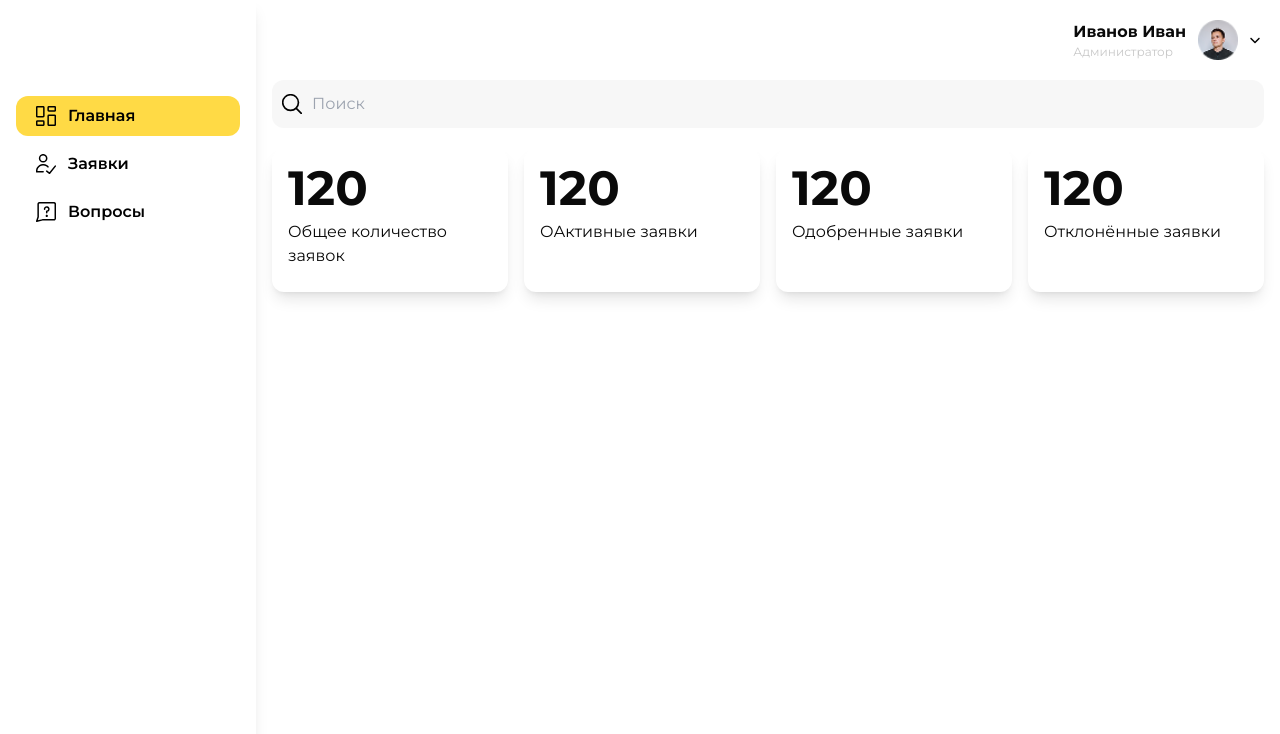
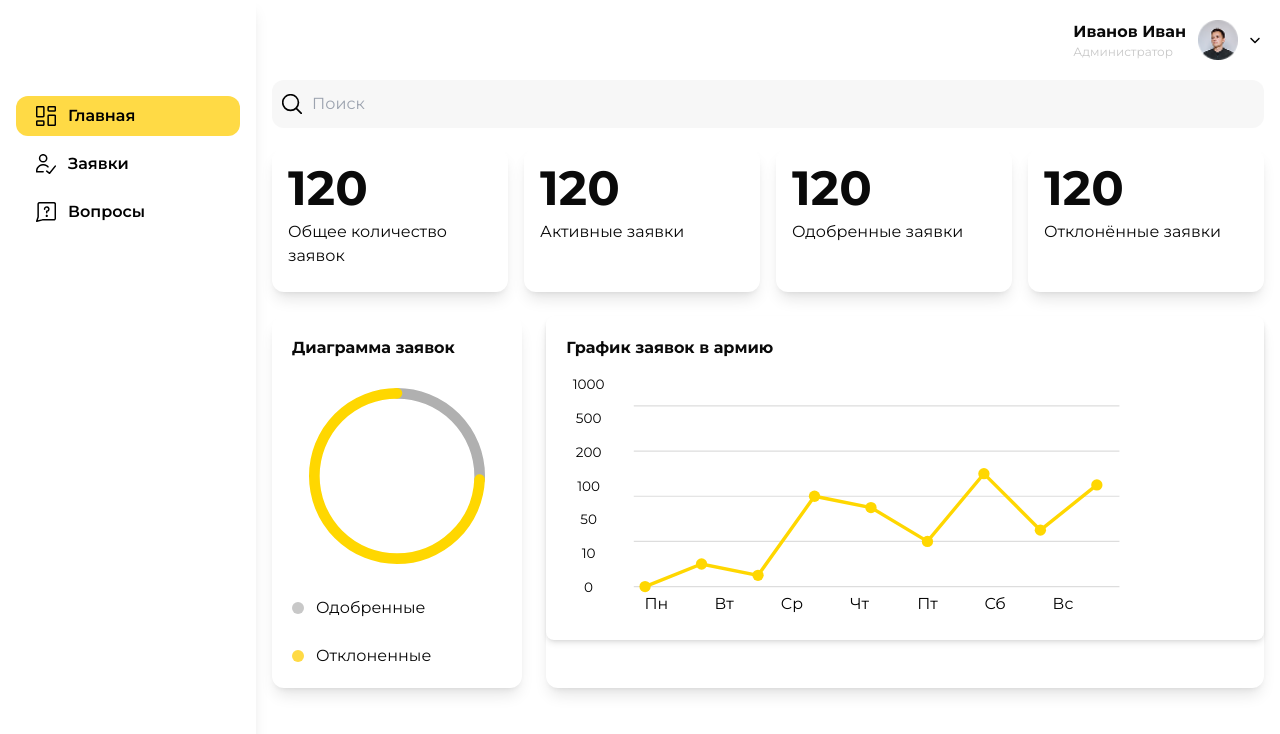
Before and after one commit to d1maash/kz-army, a Next.js app: page /admin in a window 1280 px wide. Shown: the top 734 px of the page. Built offline with nearby package versions, Linux system fonts and the light colour scheme.

Commit message:
admin first page done

```diff
--- a/src/app/admin/application/page.tsx
+++ b/src/app/admin/application/page.tsx
@@ -1,7 +1,33 @@
+import Image from "next/image"
 
 const AdminApplication = () => {
   return (
-    <div>AdminApplication</div>
+    <div>
+      <div className="flex justify-between gap-3">
+        <form action="#" className="w-full">
+              <input
+                type="text"
+                placeholder="Поиск"
+                className="w-full p-3 pl-10 shadow-sm rounded-xl bg-[#F7F7F7]"
+                style={{
+                  backgroundImage: "url('/icons/search.svg')",
+                  backgroundRepeat: "no-repeat",
+                  backgroundPosition: "10px center",
+                  backgroundSize: "20px 20px",
+              }}
+            />
+          </form>
+          <button className="flex justify-center gap-3 items-center font-medium bg-custom-yellow rounded-xl p-3 px-6">
+            Печать
+            <Image
+              src="/icons/download-file.svg"
+              alt="download"
+              width={16}
+              height={16}
+            />
+          </button>
+      </div>
+    </div>
   )
 }
 
--- a/src/app/admin/page.tsx
+++ b/src/app/admin/page.tsx
@@ -1,4 +1,7 @@
 "use client"
+
+import CustomPieChart from "@/components/admin/CustomPieChart";
+import LineChart from "@/components/admin/LineChart";
 
 const AdminPage = () => {
   return (
@@ -14,7 +17,7 @@ const AdminPage = () => {
                 backgroundPosition: "10px center",
                 backgroundSize: "20px 20px",
             }}
-            />
+          />
 
         </form>
 
@@ -25,7 +28,7 @@ const AdminPage = () => {
             </div>
             <div className="p-4 h-36 bg-white shadow-lg rounded-xl">
                 <h2 className="font-bold text-5xl">120</h2>
-                <p className="mt-2">ОАктивные заявки</p>
+                <p className="mt-2">Активные заявки</p>
             </div>
             <div className="p-4 h-36 bg-white shadow-lg rounded-xl">
                 <h2 className="font-bold text-5xl">120</h2>
@@ -38,9 +41,24 @@ const AdminPage = () => {
 
         </div>
 
-        <div className="flex justify-between">
-              <div className="flex flex-col bg-white shadow-lg">
+        <div className="flex justify-between flex-wrap md:flex-nowrap mt-6 gap-6">
+              {/* CHART PIE */}
+              <div className="flex flex-col rounded-xl p-5 w-full md:w-1/3 min-h-56 bg-white shadow-lg">
+                  <h1 className="font-bold">Диаграмма заявок</h1>
+                  <CustomPieChart accepted={5} rejected={15} />
+                  <div className="flex items-center mt-6 gap-3">
+                      <div className="bg-[#C8C8C8] w-3 h-3 rounded-full"></div>
+                      <p>Одобренные</p>
+                  </div>
+                  <div className="flex items-center mt-6 gap-3">
+                    <div className="bg-custom-yellow w-3 h-3 rounded-full"></div>
+                    <p>Отклоненные</p>
+                  </div>
+              </div>
 
+              {/* STATISTIC */}
+              <div className="bg-white shadow-lg rounded-xl min-h-53 w-full">
+                  <LineChart />
               </div>
         </div>
     </div>
--- /dev/null
+++ b/src/components/admin/CustomPieChart.tsx
@@ -0,0 +1,44 @@
+interface Data {
+    accepted: number;
+    rejected: number;
+}
+
+export default function ThinDonutChart({ accepted, rejected }: Data) {
+    const total = accepted + rejected;
+    const acceptedPercentage = (accepted / total) * 100;
+    const rejectedPercentage = (rejected / total) * 100;
+
+    return (
+      <div className="flex justify-center mt-5 bg-white">
+        <div className="relative w-48 h-48">
+          <svg width="100%" height="100%" viewBox="0 0 36 36" className="absolute mx-auto -rotate-90">
+            {/* Grey (Accepted) */}
+            <circle
+              cx="18"
+              cy="18"
+              r="15.5"
+              fill="transparent"
+              stroke="#B0B0B0"
+              strokeWidth="2"
+              strokeDasharray={`${acceptedPercentage} ${100 - acceptedPercentage}`}
+              strokeDashoffset="0"
+              strokeLinecap="round"
+            />
+            {/* Yellow (Rejected) */}
+            <circle
+              cx="18"
+              cy="18"
+              r="15.5"
+              fill="transparent"
+              stroke="#FFD700"
+              strokeWidth="2"
+              strokeDasharray={`${rejectedPercentage} ${100 - rejectedPercentage}`}
+              strokeDashoffset={`-${acceptedPercentage}`}
+              strokeLinecap="round"
+            />
+          </svg>
+
+        </div>
+      </div>
+    );
+  }
--- /dev/null
+++ b/src/components/admin/LineChart.tsx
@@ -0,0 +1,44 @@
+export default function LineChart() {
+    return (
+      <div className="mx-auto bg-white shadow-md rounded-lg p-5">
+        <h2 className="font-bold">График заявок в армию</h2>
+        <svg viewBox="-10 -10 600 220" className="w-full mx-auto mt-3">
+          {/* Grid Lines */}
+          <g stroke="#ddd">
+            <line x1="50" y1="180" x2="480" y2="180" />
+            <line x1="50" y1="140" x2="480" y2="140" />
+            <line x1="50" y1="100" x2="480" y2="100" />
+            <line x1="50" y1="60" x2="480" y2="60" />
+            <line x1="50" y1="20" x2="480" y2="20" />
+          </g>
+
+          {/* Y-Axis Labels */}
+          {[0, 10, 50, 100, 200, 500, 1000].map((num, i) => (
+            <text key={i} x="10" y={185 - i * 30} textAnchor="middle" className="text-gray-600 text-xs">
+              {num}
+            </text>
+          ))}
+
+          {/* Line Graph */}
+          <polyline
+            fill="none"
+            stroke="#FFD700"
+            strokeWidth="3"
+            points="60,180 110,160 160,170 210,100 260,110 310,140 360,80 410,130 460,90"
+          />
+
+          {/* Points on the Line */}
+          {[60, 110, 160, 210, 260, 310, 360, 410, 460].map((x, i) => (
+            <circle key={i} cx={x} cy={[180, 160, 170, 100, 110, 140, 80, 130, 90][i]} r="5" fill="#FFD700" />
+          ))}
+
+          {/* X-Axis Labels */}
+          {["Пн", "Вт", "Ср", "Чт", "Пт", "Сб", "Вс"].map((day, i) => (
+            <text key={i} x={70 + i * 60} y="200" textAnchor="middle" className="text-gray-600 text-sm">
+              {day}
+            </text>
+          ))}
+        </svg>
+      </div>
+    );
+  }
```
Also changed, not shown: public/icons/download-file.svg (added).
